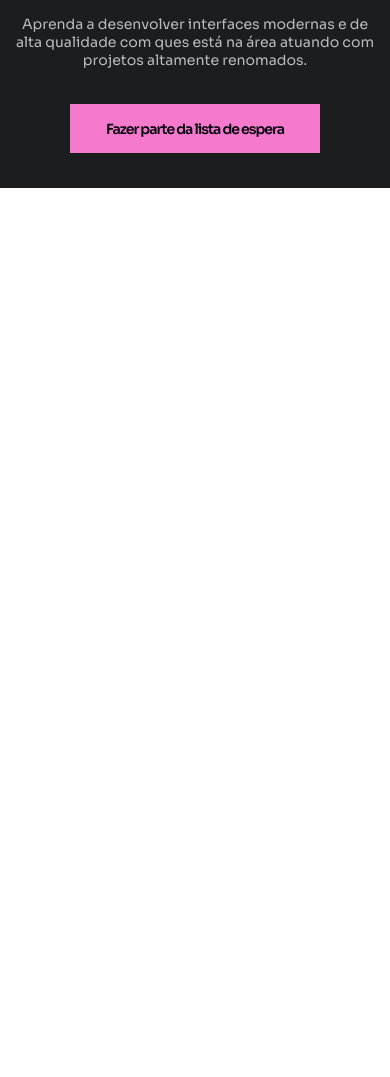
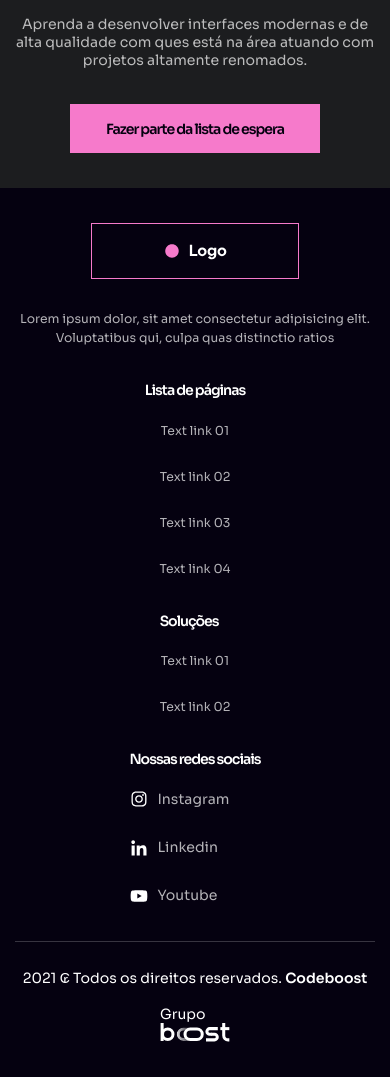
Before and after one commit to XidthyDev/projeto-wireframe, a plain HTML site: page index.html in a window 390 px wide. Shown: the part 2839-3916 px from the top of the page. Before the commit the page ends 3027 px from the top, so only its background shows below. Drawn offline with Linux system fonts and the light colour scheme.

Commit message:
Finalizado o footer

```diff
--- a/css/responsive.css
+++ b/css/responsive.css
@@ -21,7 +21,9 @@
     width: 31%;
   }
 
-
+  footer main nav{
+    max-width: 63rem;
+  }
 
 }
 
@@ -66,9 +68,33 @@
     margin-top: 2rem;
   }
 
+  footer main nav{
+    max-width: 45rem;
+  }
 }
 
 @media (max-width: 768px){
+
+  footer main{
+  flex-direction: column;
+  align-items: center;
+ }
+
+ footer main .area-left{
+  display: flex;
+  flex-direction: column;
+  align-items: center;
+  margin-bottom: 4rem;
+ }
+ footer main .area-left p{
+  text-align: center;
+ }
+
+ footer main nav{
+  max-width: 100%;
+ }
+
+
 
 }
 
@@ -143,4 +169,36 @@
   .s-newsletter {
     padding: 4rem 0px;
   }
+
+  footer{
+    padding: 4rem 0;
+  }
+  footer .copy  {
+    flex-direction: column;
+  }
+  footer main{
+    padding-bottom: 4rem;
+  }
+
+  footer .copy p {
+    margin-bottom: 2rem;
+  }
+
+  footer main nav{
+    flex-direction: column;
+    align-items: center;
+  }
+
+  footer main nav .item{
+    margin-bottom: 4rem;
+  }
+
+  footer main nav .item:last-child{
+    margin-bottom: 0;
+  }
+
+  footer main nav .item ul{
+    text-align: center;
+  }
+
 }
--- a/css/style.css
+++ b/css/style.css
@@ -216,3 +216,84 @@ header nav .btn-primary {
 .s-newsletter .btn-primary {
   padding: 1.75rem 4.1rem;
 }
+
+/* ============FOOTER============ */
+
+footer{
+  background-color: var(--gray-colors-100);
+  padding-top: 8.8rem;
+  padding-bottom: 3.9rem;
+}
+
+footer main{
+  display: flex;
+  align-items: flex-start;
+  justify-content: space-between;
+  border-bottom: 1px solid rgba(255, 255, 255, 0.2);
+  padding-bottom: 7.2rem;
+}
+
+footer main .area-left p{
+  font-size: 1.4rem;
+  line-height: 150%;
+  color: var(--white-colors-text);
+  margin-top: 3.5rem;
+}
+
+footer main nav{
+  display: flex;
+  align-items: flex-start;
+  justify-content: space-between;
+  width: 100%;
+  max-width: 77.7rem;
+}
+
+footer main nav .item h6{
+  font-family:'Sora', sans-serif;
+  font-weight: 600;
+  line-height: 125%;
+  letter-spacing: -1px;
+  color: var(--white) ;
+  margin-bottom: 2.4rem;
+}
+
+footer main nav .item ul li{
+  margin-bottom: 3.2rem;
+}
+
+footer main nav .item ul li:last-child{
+  margin-bottom: 0;
+}
+
+
+footer main nav .item ul li a{
+  font-family:'Sora', sans-serif;
+  font-size: 1.4rem;
+  line-height: 105%;
+  color: var(--white-colors-text) ;
+}
+
+footer main nav .item:last-child ul li a{
+  display: flex;
+  align-items: center;
+}
+
+footer main nav .item:last-child ul li a span{
+  margin-left: 8px;
+}
+
+footer .copy{
+  display: flex;
+  align-items: center;
+  justify-content: space-between;
+  padding-top: 3.1rem;
+}
+
+footer .copy p{
+  color: var(--white);
+}
+
+footer .copy .group span{
+  color: var(--white );
+  margin-right: 8px;
+}
--- a/index.html
+++ b/index.html
@@ -43,6 +43,7 @@
         <button class="menu-item menu-mobile">Menu mobile</button>
       </div>
     </header>
+
     <section class="s-hero">
       <div class="container">
         <div class="text">
@@ -58,6 +59,7 @@
         </div>
       </div>
     </section>
+
     <section class="s-card-featured">
       <div class="container">
         <div class="main-area">
@@ -153,6 +155,7 @@
         </div>
       </div>
     </section>
+
     <section class="s-newsletter">
       <div class="container">
         <h2>Front-end descomplicado e direto ao ponto!</h2>
@@ -163,5 +166,64 @@
         <a href="" class="btn-primary">Fazer parte da lista de espera</a>
       </div>
     </section>
+
+    <footer>
+      <div class="container">
+        <main>
+          <div class="area-left">
+            <img src="./img/logo-footer.svg" alt="">
+            <p>Lorem ipsum dolor, sit amet consectetur adipisicing elit. Voluptatibus qui, culpa quas distinctio ratios</p>
+          </div>
+          <nav>
+            <div class="item">
+              <h6>Lista de páginas</h6>
+              <ul>
+                <li><a href="">Text link 01</a></li>
+                <li><a href="">Text link 02</a></li>
+                <li><a href="">Text link 03</a></li>
+                <li><a href="">Text link 04</a></li>
+              </ul>
+            </div>
+            <div class="item">
+              <h6>Soluções</h6>
+              <ul>
+                <li><a href="">Text link 01</a></li>
+                <li><a href="">Text link 02</a></li>
+              </ul>
+            </div>
+            <div class="item">
+              <h6>Nossas redes sociais</h6>
+              <ul>
+                <li>
+                  <a href="">
+                    <img src="./img/instagram.svg" alt="" />
+                    <span>Instagram</span>
+                  </a>
+                </li>
+                <li>
+                  <a href="">
+                    <img src="./img/linkedin.svg" alt="" />
+                    <span>Linkedin</span>
+                  </a>
+                </li>
+                <li>
+                  <a href="">
+                    <img src="./img/youtube.svg" alt="" />
+                    <span>Youtube</span>
+                  </a>
+                </li>
+              </ul>
+            </div>
+          </nav>
+        </main>
+        <div class="copy">
+          <p>2021 ₢ Todos os direitos reservados. <strong>Codeboost</strong></p>
+          <div class="group">
+            <span>Grupo</span>
+            <img src="./img/boost.svg" alt="">
+          </div>
+        </div>
+      </div>
+    </footer>
   </body>
 </html>
```
